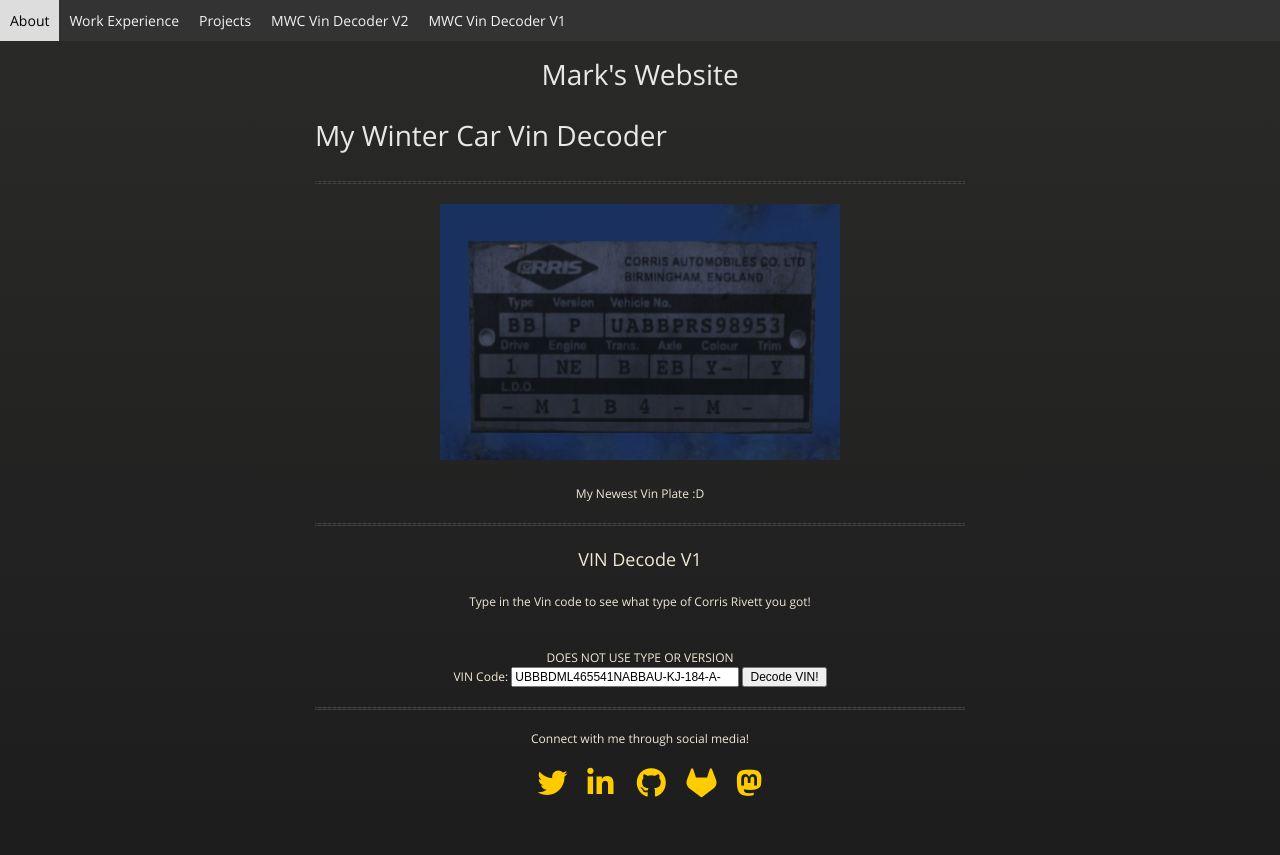
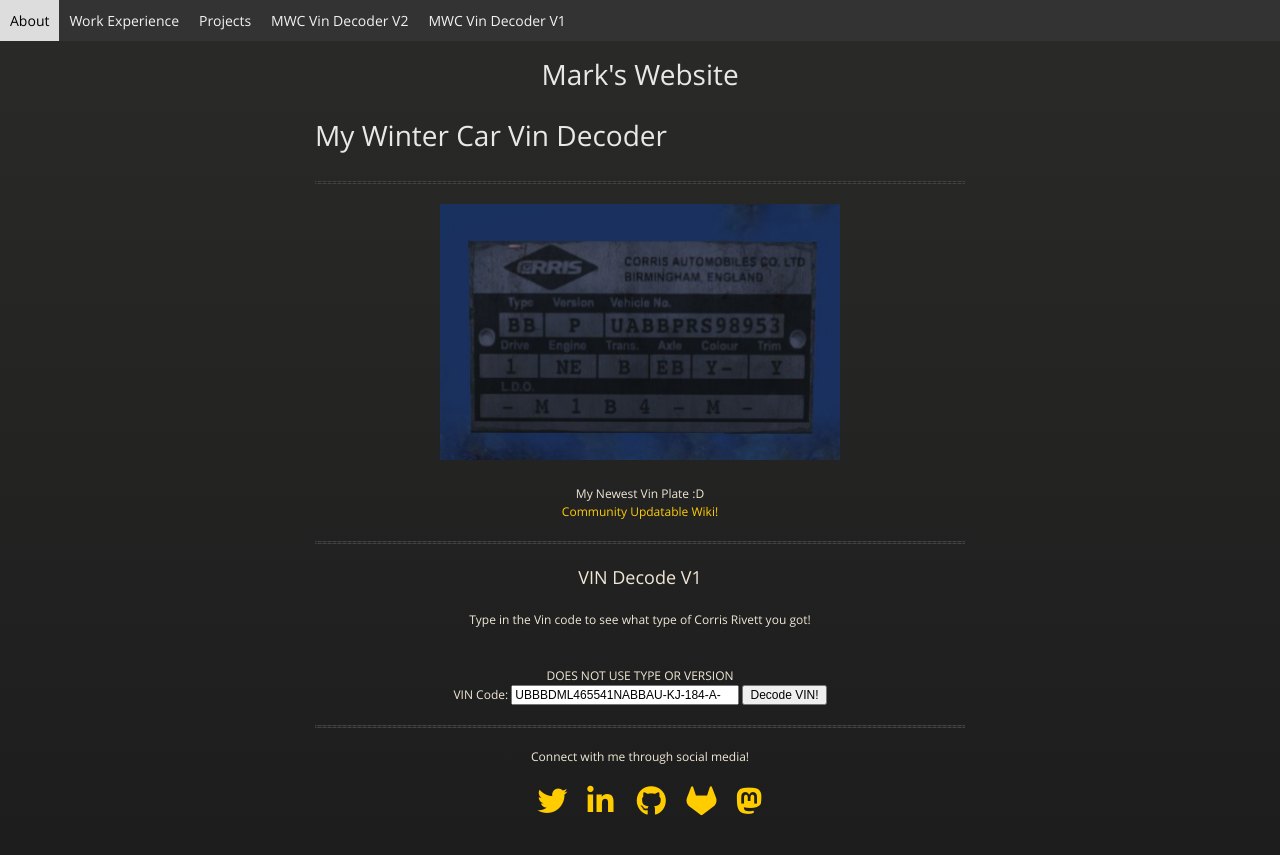
Before and after one commit to f03n1x/f03n1x.github.io, a Jekyll site: the page built from vindecoder_v1.md, in a window 1280 px wide. Shown: the top 855 px of the page. Built offline with Jekyll 4.4.1, drawn with Linux system fonts in a browser that asks for light colours; nearby versions of some CDN libraries; our own code applies the rules of GitHub Pages for plain Markdown files.

Commit message:
Added link to community updateable wiki!

```diff
--- a/_includes/vindecoder_header.html
+++ b/_includes/vindecoder_header.html
@@ -7,6 +7,8 @@
 		 </p>
 		 <p style="text-align: center;">
 			<label>My Newest Vin Plate :D</label>
+			<br>
+			<a href="https://mywintercar.miraheze.org/wiki/Main_Page" target="_blank" rel="noopener noreferrer">Community Updatable Wiki!</a>
 		 </p>
 	</body>
 </html>
```
